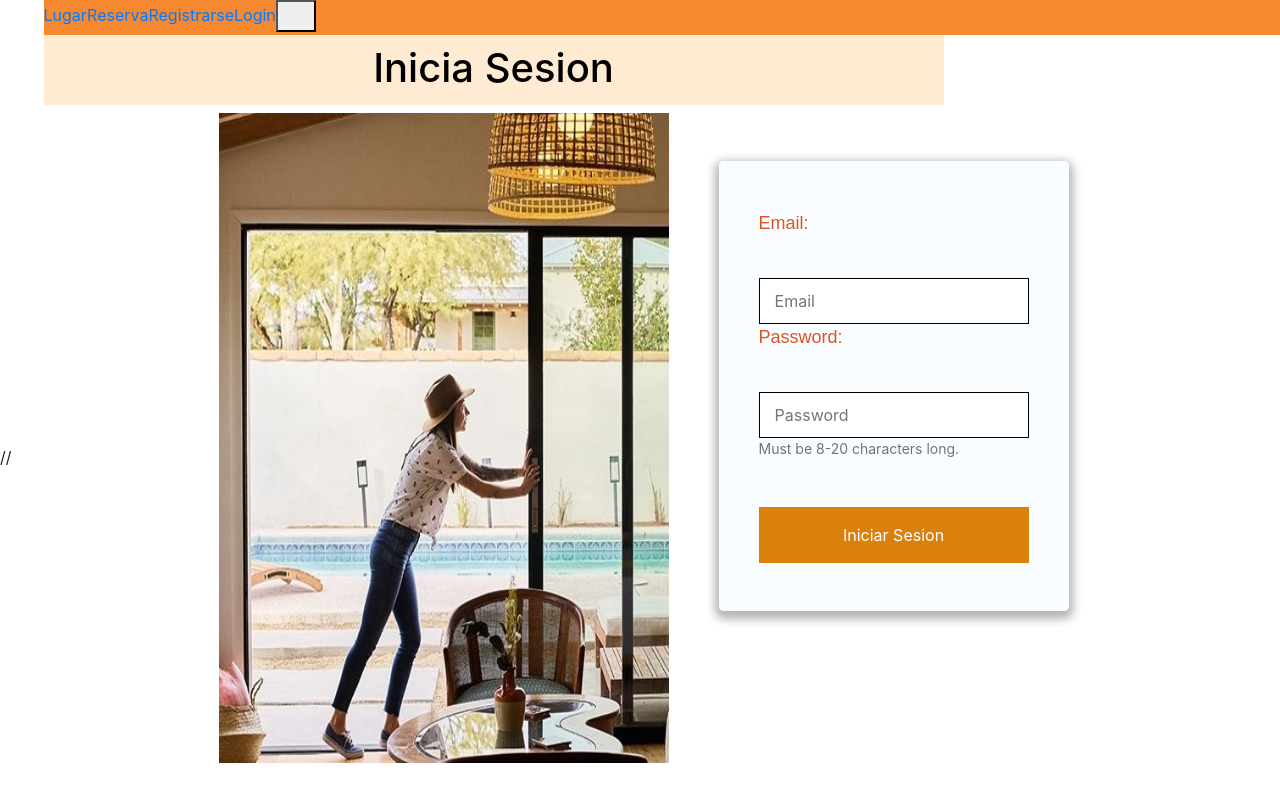
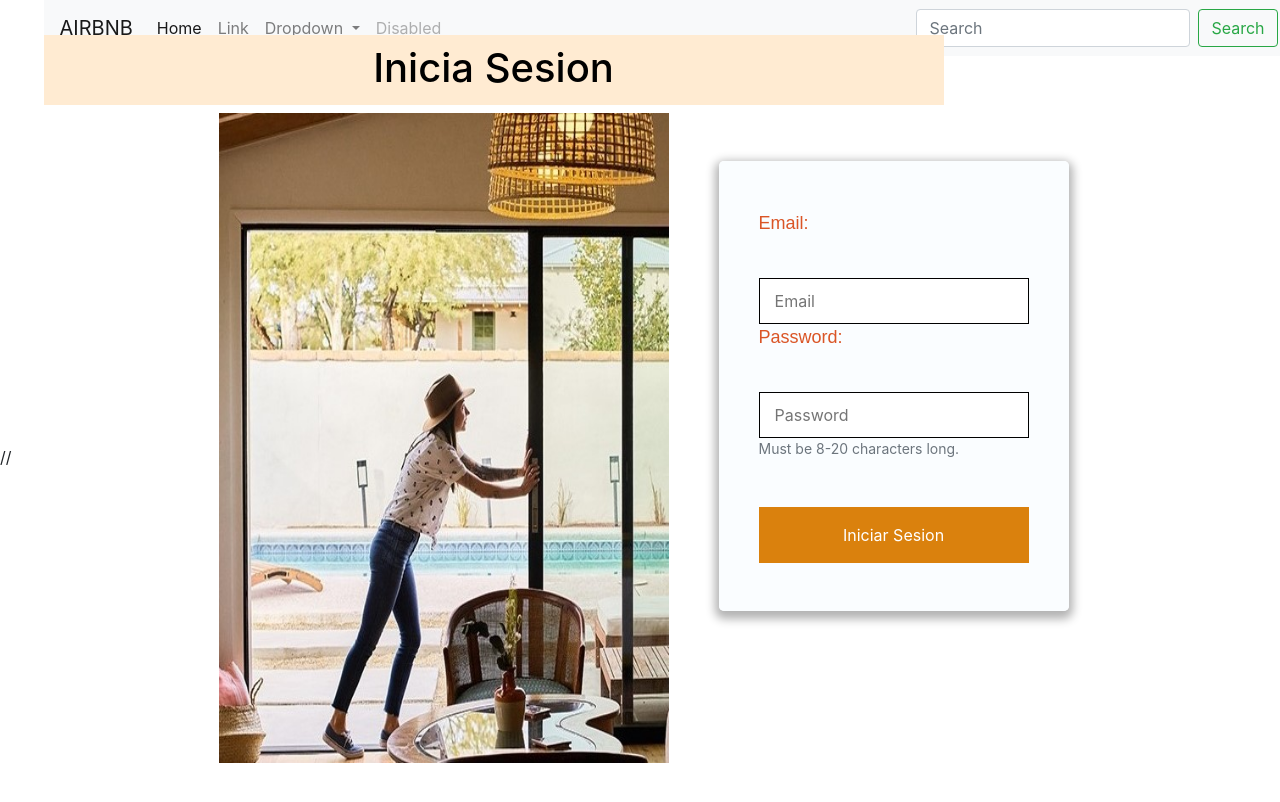
Before and after one commit to l1zz3th/Airbnb_vistas, a Vue app: page / in a window 1280 px wide. Shown: the top 802 px of the page. Built offline with nearby package versions, Linux system fonts and the light colour scheme.

Commit message:
confirmar

```diff
--- a/src/App.vue
+++ b/src/App.vue
@@ -4,7 +4,7 @@
 
 <template>
   <header>
-    <nav>
+  <!-- <nav>
     <a class="navegar">
       <RouterLink to="/lugar">Lugar</RouterLink>
     <RouterLink to="/reserva">Reserva</RouterLink>
@@ -16,7 +16,47 @@
           aria-expanded="false" aria-label="Toggle navigation">
     <span class="navbar-toggler-icon"></span>
   </button>
-  </nav>
+  </nav> -->
+
+  <nav class="navbar navbar-expand-lg navbar-light bg-light">
+  <a class="navbar-brand" href="#">AIRBNB</a>
+  <button class="navbar-toggler" type="button" data-toggle="collapse"
+          data-target="#navbarSupportedContent" aria-controls="navbarSupportedContent"
+          aria-expanded="false" aria-label="Toggle navigation">
+    <span class="navbar-toggler-icon"></span>
+  </button>
+
+  <div class="collapse navbar-collapse" id="navbarSupportedContent">
+    <ul class="navbar-nav mr-auto">
+      <li class="nav-item active">
+        <a class="nav-link" href="./components/lugar.vue">Home <span class="sr-only">(current)</span></a>
+      </li>
+      <li class="nav-item">
+        <a class="nav-link" href="#">Link</a>
+      </li>
+      <li class="nav-item dropdown">
+        <a class="nav-link dropdown-toggle" href="#" id="navbarDropdown" role="button"
+           data-toggle="dropdown" aria-haspopup="true" aria-expanded="false">
+          Dropdown
+        </a>
+        <div class="dropdown-menu" aria-labelledby="navbarDropdown">
+          <a class="dropdown-item" href="#">Action</a>
+          <a class="dropdown-item" href="#">Another action</a>
+          <div class="dropdown-divider"></div>
+          <a class="dropdown-item" href="#">Something else here</a>
+        </div>
+      </li>
+      <li class="nav-item">
+        <a class="nav-link disabled" href="#">Disabled</a>
+      </li>
+    </ul>
+    <form class="form-inline my-2 my-lg-0">
+      <input class="form-control mr-sm-2" type="search" placeholder="Search" aria-label="Search">
+      <button class="btn btn-outline-success my-2 my-sm-0" type="submit">Search</button>
+    </form>
+  </div>
+</nav>
+
   </header>
 
   <div class="wrapper">
```
